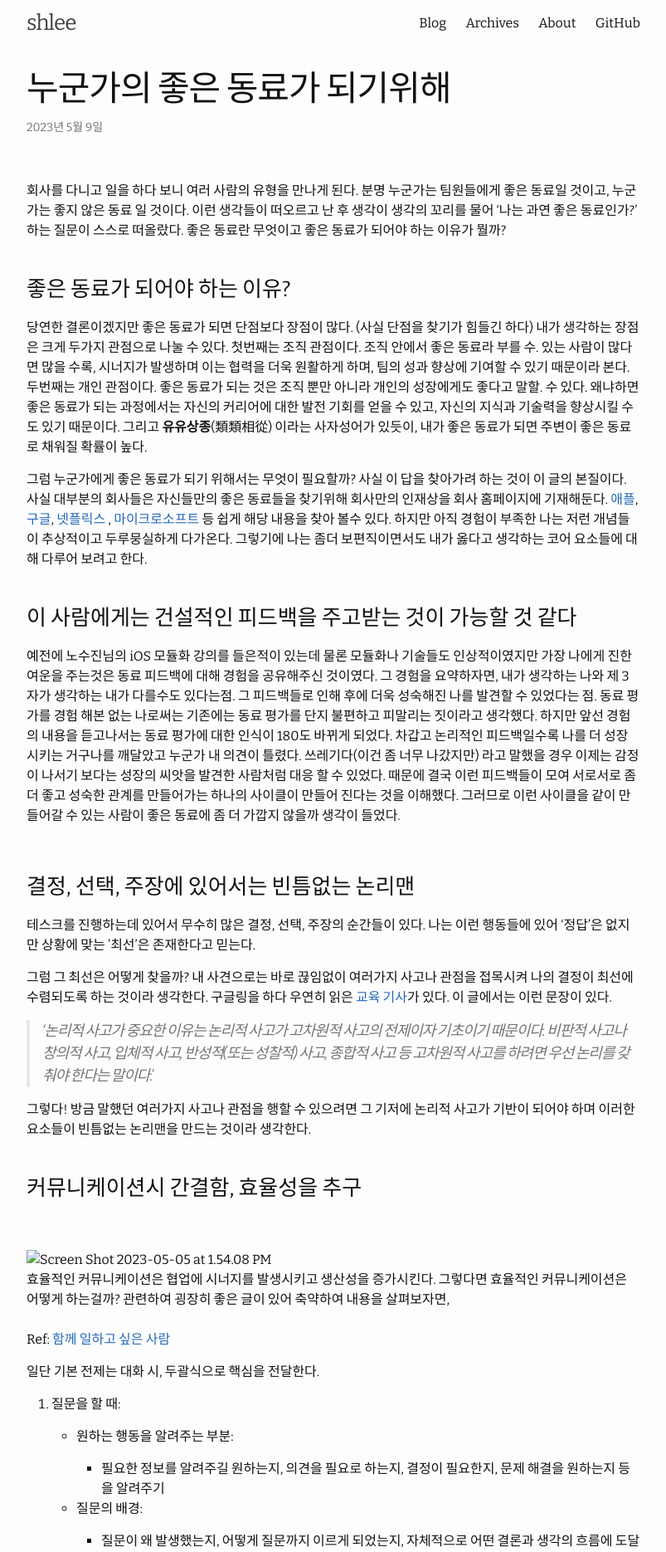
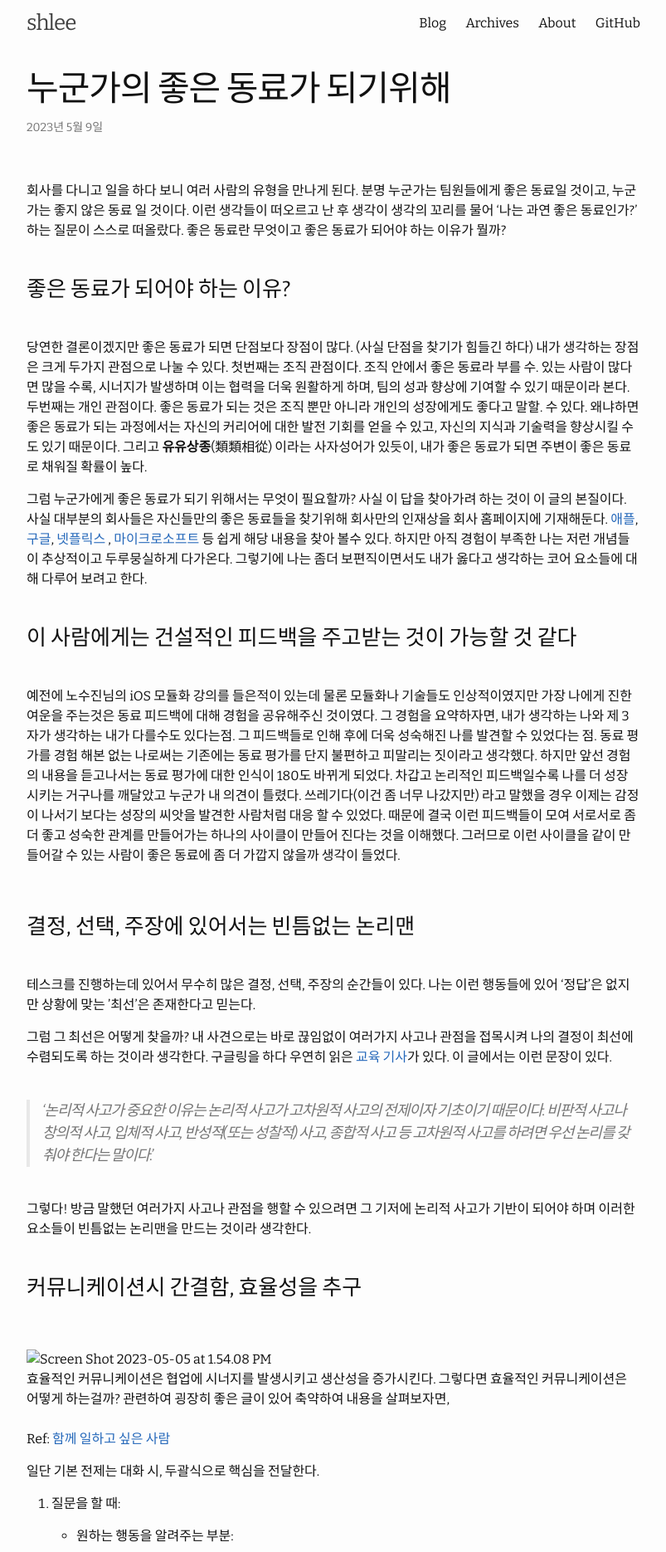
Before and after one commit to sanghun0724/sanghun0724.github.io, a Jekyll site: the page built from _posts/2023-05-09-누군가의 좋은 동료가 되기위해 .md, in a window 1280 px wide. Shown: the top 1870 px of the page at 83% size, without its empty margins (238-1041 px from the left). Built offline with Jekyll 4.4.1, drawn with Linux system fonts in a browser that asks for light colours.

Commit message:
[git blog] [ upload post: 누군가의 좋은 동료가 되기 위해 update]

````diff
--- a/_posts/2023-05-09-누군가의 좋은 동료가 되기위해 .md
+++ b/_posts/2023-05-09-누군가의 좋은 동료가 되기위해 .md
@@ -7,7 +7,7 @@ layout: post
 <br/>
 
 ### 좋은 동료가 되어야 하는 이유?
-
+<br/>
 당연한 결론이겠지만 좋은 동료가 되면 단점보다 장점이 많다. (사실 단점을 찾기가 힘들긴 하다) 내가 생각하는 장점은 크게 두가지 관점으로 나눌 수 있다. 첫번째는 조직 관점이다. 조직 안에서 좋은 동료라 부를 수. 있는 사람이 많다면 많을 수록, 시너지가 발생하며 이는 협력을 더욱 원활하게 하며, 팀의 성과 향상에 기여할 수 있기 때문이라 본다. 두번째는 개인 관점이다. 좋은 동료가 되는 것은 조직 뿐만 아니라 개인의 성장에게도 좋다고 말할. 수 있다. 왜냐하면 좋은 동료가 되는 과정에서는 자신의 커리어에 대한 발전 기회를 얻을 수 있고, 자신의 지식과 기술력을 향상시킬 수도 있기 때문이다. 그리고 **유유상종**(類類相從) 이라는 사자성어가 있듯이, 내가 좋은 동료가 되면 주변이 좋은 동료로 채워질 확률이 높다.<br/>
 
 
@@ -16,19 +16,21 @@ layout: post
 
 
 ### 이 사람에게는 건설적인 피드백을 주고받는 것이 가능할 것 같다
-
+<br/>
 예전에 노수진님의 iOS 모듈화 강의를 들은적이 있는데 물론 모듈화나 기술들도 인상적이였지만 가장 나에게 진한 여운을 주는것은 동료 피드백에 대해 경험을 공유해주신 것이였다. 그 경험을 요약하자면, 내가 생각하는 나와 제 3자가 생각하는 내가 다를수도 있다는점. 그 피드백들로 인해 후에 더욱 성숙해진 나를 발견할 수 있었다는 점. 동료 평가를 경험 해본 없는 나로써는 기존에는 동료 평가를 단지 불편하고 피말리는 짓이라고 생각했다. 하지만 앞선 경험의 내용을 듣고나서는 동료 평가에 대한 인식이 180도 바뀌게 되었다. 차갑고 논리적인 피드백일수록 나를 더 성장시키는 거구나를 깨달았고 누군가 내 의견이 틀렸다. 쓰레기다(이건 좀 너무 나갔지만) 라고 말했을 경우 이제는 감정이 나서기 보다는 성장의 씨앗을 발견한 사람처럼 대응 할 수 있었다. 때문에 결국 이런 피드백들이 모여 서로서로 좀 더 좋고 성숙한 관계를 만들어가는 하나의 사이클이 만들어 진다는 것을 이해했다. 그러므로 이런 사이클을 같이 만들어갈 수 있는 사람이 좋은 동료에 좀 더 가깝지 않을까 생각이 들었다. <br/>
 
 <br/>
 
 ### 결정, 선택, 주장에 있어서는 빈틈없는 논리맨
-
+<br/>
 테스크를 진행하는데 있어서 무수히 많은 결정, 선택, 주장의 순간들이 있다. 나는 이런 행동들에 있어 ‘정답’은 없지만 상황에 맞는 ’최선’은 존재한다고 믿는다.<br/>
 
 그럼 그 최선은 어떻게 찾을까? 내 사견으로는 바로 끊임없이 여러가지 사고나 관점을 접목시켜 나의 결정이 최선에 수렴되도록 하는 것이라 생각한다. 구글링을 하다 우연히 읽은 [교육 기사](https://www.hani.co.kr/arti/PRINT/443171.html )가 있다. 이 글에서는 이런 문장이 있다.<br/>
+<br/>
 
 > ‘논리적 사고가 중요한 이유는 논리적 사고가 고차원적 사고의 전제이자 기초이기 때문이다. 비판적 사고나 창의적 사고, 입체적 사고, 반성적(또는 성찰적) 사고, 종합적 사고 등 고차원적 사고를 하려면 우선 논리를 갖춰야 한다는 말이다.’<br/>
 
+<br/>
 그렇다! 방금 말했던 여러가지 사고나 관점을 행할 수 있으려면 그 기저에 논리적 사고가 기반이 되어야 하며 이러한 요소들이 빈틈없는 논리맨을 만드는 것이라 생각한다.
 <br/>
 
@@ -83,7 +85,7 @@ Ref: [함께 일하고 싶은 사람](https://velog.io/@city7310/%ED%95%A8%EA%BB
 
        <br/>
 ## 긍정의 힘 vs 긍정의 배신
-
+<br/>
 먼저 나는 긍정의 힘을 믿는 편이다. 긍정적인 마인드와 절망보다는 희망을 품어야 안되던 일도 된다고 생각한다. <br/>
 
 [긍정의 힘 vs 긍정의 배신](https://brunch.co.kr/@csh129m/13) . 하지만 이 글 내용에서 나온 ‘긍정의 배신’에 대해서도 역시 동감한다. 내가 바라는 긍정적인 형상은 지나친 낙관주의에 빠져 눈과 귀를 닫고 장밋빛 미래만을 바라보는게 아니다. <br/>
@@ -93,7 +95,7 @@ Ref: [함께 일하고 싶은 사람](https://velog.io/@city7310/%ED%95%A8%EA%BB
 <br/>
 
 ## 장인 정신
-
+<br/>
 ‘실용주의 프로그래머’라는 책에서는 소프트웨어 정신을 이렇게 정의한다.<br/>
 
 ```
@@ -117,7 +119,7 @@ Ref: [함께 일하고 싶은 사람](https://velog.io/@city7310/%ED%95%A8%EA%BB
 결국, 이런 정신들을 가진 팀원들이 있는팀은 질 높은 소프트웨어를 만들어내는 것은 물론, 프로페셔널 커뮤니티를 조성해 개인적인 성장과 함께 팀 전체의 성장을 위한 노력을 하는 멋진 팀이 될거라 생각한다.<br/>
 <br/>
 ## 똑똑한 사람 +. 지혜로운 사람 = 👍
-
+<br/>
 똑똑한 사람과 지혜로운 사람 둘이 같은 말일까? 이는 다소 추상적인 개념이기 때문에, 정확한 차이를 규정하기는 어려울 수 있다.<br/>
 그러나 보통은 다음과 같이 이해하고는 한다.<br/>
 <br/>
@@ -132,10 +134,10 @@ Ref: [함께 일하고 싶은 사람](https://velog.io/@city7310/%ED%95%A8%EA%BB
 
 따라서, 똑똑하고 지혜로운 사람은 문제를 해결하는 데 있어서 빠르고 효과적인 방법을 찾아내면서도, 그것이 장기적으로 어떤 영향을 미칠지를 고려할 수 있다. 이러한 사람은 자신만의 경험과 지식을 바탕으로 새로운 문제를 해결하는데 적극적으로 참여하며, 팀원들에게 가치있는 조언을 제공하고 함께 성장하는 과정에서도 서로를 도와줄 수 있는 인재이다. 따라서 이러한 사람들이 함께하는 팀은 문제 해결 능력과 협업 능력이 뛰어나며, 지속적인 성장을 이룰 가능성이 높을 것 이기 때문이다.<br/>
 <br/>
-## 누군가에게 좋은 동료가 되기 위해 고민해 본 사람
-
+### 누군가에게 좋은 동료가 되기 위해 고민해 본 사람
+<br/>
  관계의 이상적인 시작은 상황과 상대방의 성향, 그리고 개인적인 경험과 지식 등 다양한 요소를 고려해야 한다. 나는 이런 요건들을 고려하기 위한 좋은 출발점이 바로 고민 이라고 생각한다. 내가 누군가에게 좋은 팀원이 되려면 어떻게 해야할까? 팀원들에게 내가 어떤 가치를 줄수 있을까? 끊임 없이 고민하고 배우고 부딪히고 할 수록 그 과정들이 모여 점점 신뢰를 쌓고, 누군가에게 좋은 동료로 가는 길이라 믿는다. 그리고 나도 그렇지만 내 동료가 이런 고민을 해봤고 더 좋은 동료가 되도록 나아가려는 사람이라면 더욱 best가 아닐까 생각해본다.<br/>
  <br/>
-## 결론
-
+### 결론
+<br/>
 좋은 동료가 되기 위해 나는 많은 노력을 나름대로 기울였다고 생각했지만, 여전히 발전해야 할 부분이 많다는 것을 깨달았다. 하지만 동시에 이런 고민들을 해보면서 길이 보인다는 느낌도 든다. 실제로 관련하여 여러가지 자료들을 찾는 도중에 도움이 되는 개념들을 많이 만나보았다. 인상적이었던 것을 하나 뽑자면 [**Strong Views, Weakly Held**](https://medium.com/@kpak/%ED%9B%8C%EB%A5%AD%ED%95%9C-%ED%8C%80%EC%9B%90%EC%9D%98-%EC%A1%B0%EA%B1%B4-strong-views-weakly-held-17880611d962) 를 예시로 들어볼 수 있겠다. 의견대치 상황에 있어 주로 상대방의 의견의 빈틈을 찾거나 나의 주장의 정당성을 먼저 찾으려고 했던 나에게 이 개념은 정말 반성을 하게 함과 동시에 생각의 시야를 넓히게 도와주었다. 이와 같은 요소들이 그래도 '좋은 동료' 가 되는 길에 도움이 되는 것 같다. <br/>
````
